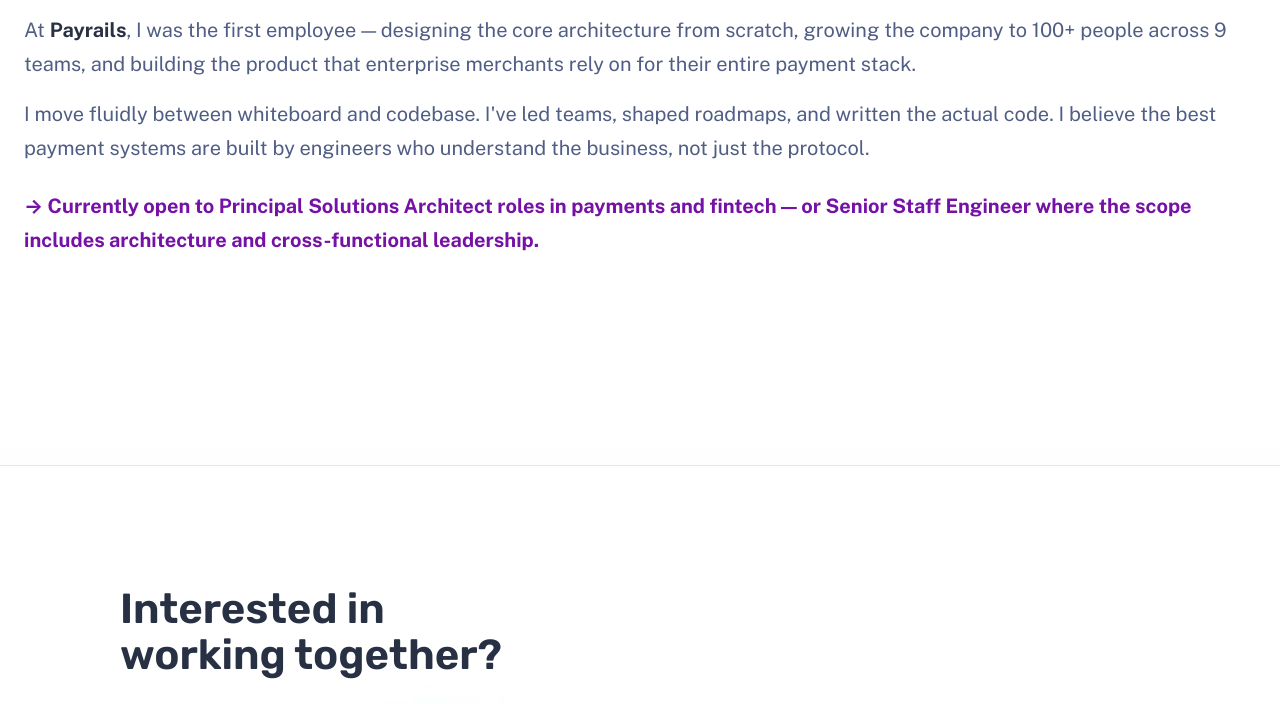
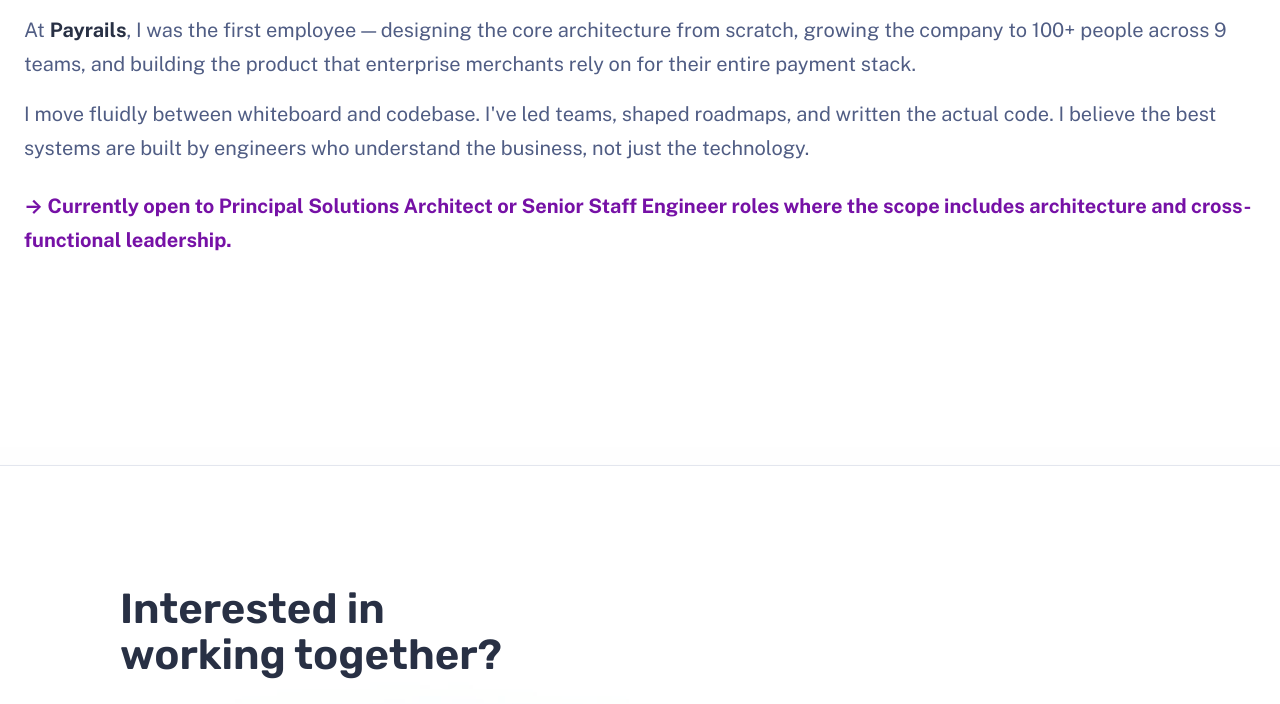
Before and after one commit to mathifonseca/mathifonseca.github.io, an Astro site: page / in a window 1280 px wide. Shown: the part 1773-2477 px from the top of the page. Built offline with nearby package versions, Linux system fonts and the light colour scheme; Astro itself is replaced by a stand-in of ours.

Commit message:
more text changes

```diff
--- a/src/pages/index.astro
+++ b/src/pages/index.astro
@@ -87,14 +87,13 @@
                 <p>
                     I move fluidly between whiteboard and codebase. I've led
                     teams, shaped roadmaps, and written the actual code. I
-                    believe the best payment systems are built by engineers who
-                    understand the business, not just the protocol.
+                    believe the best systems are built by engineers who
+                    understand the business, not just the technology.
                 </p>
-
                 <p class="cta-highlight">
-                    &rarr; Currently open to Principal Solutions Architect roles
-                    in payments and fintech — or Senior Staff Engineer where the
-                    scope includes architecture and cross-functional leadership.
+                    &rarr; Currently open to Principal Solutions Architect or
+                    Senior Staff Engineer roles where the scope includes
+                    architecture and cross-functional leadership.
                 </p>
             </section>
         </div>
```
Also changed, not shown: src/pages/about.astro (+6 -2 lines).
